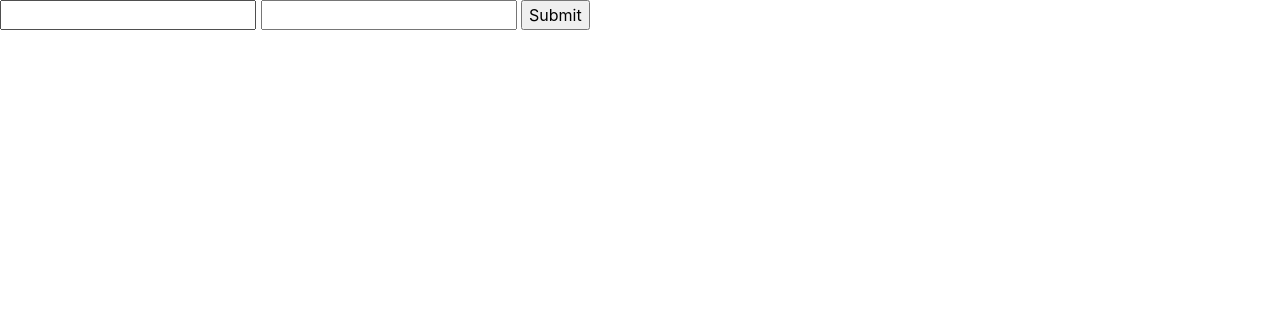
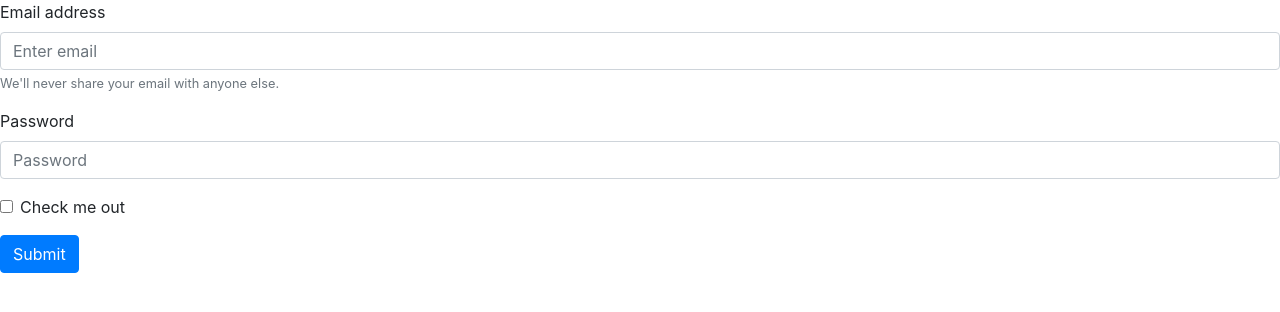
Before and after one commit to sebasolak/bootstrap-form-example, a plain HTML site: page index.html in a window 1280 px wide. Drawn offline with nearby package versions, Linux system fonts and the light colour scheme.

Commit message:
Update index.html

```diff
--- a/index.html
+++ b/index.html
@@ -7,9 +7,20 @@
   </head>
   <body>
     <form action=''>
-      <input type='text' name='login'></input>
-      <input type='password' name='password'></input>
-      <input type='submit'></input>
+      <div class="form-group">
+    <label for="exampleInputEmail1">Email address</label>
+    <input type="email" class="form-control" id="exampleInputEmail1" aria-describedby="emailHelp" placeholder="Enter email">
+    <small id="emailHelp" class="form-text text-muted">We'll never share your email with anyone else.</small>
+  </div>
+  <div class="form-group">
+    <label for="exampleInputPassword1">Password</label>
+    <input type="password" class="form-control" id="exampleInputPassword1" placeholder="Password">
+  </div>
+  <div class="form-group form-check">
+    <input type="checkbox" class="form-check-input" id="exampleCheck1">
+    <label class="form-check-label" for="exampleCheck1">Check me out</label>
+  </div>
+  <button type="submit" class="btn btn-primary">Submit</button>
     </form>
   </body>
 </html>
```
